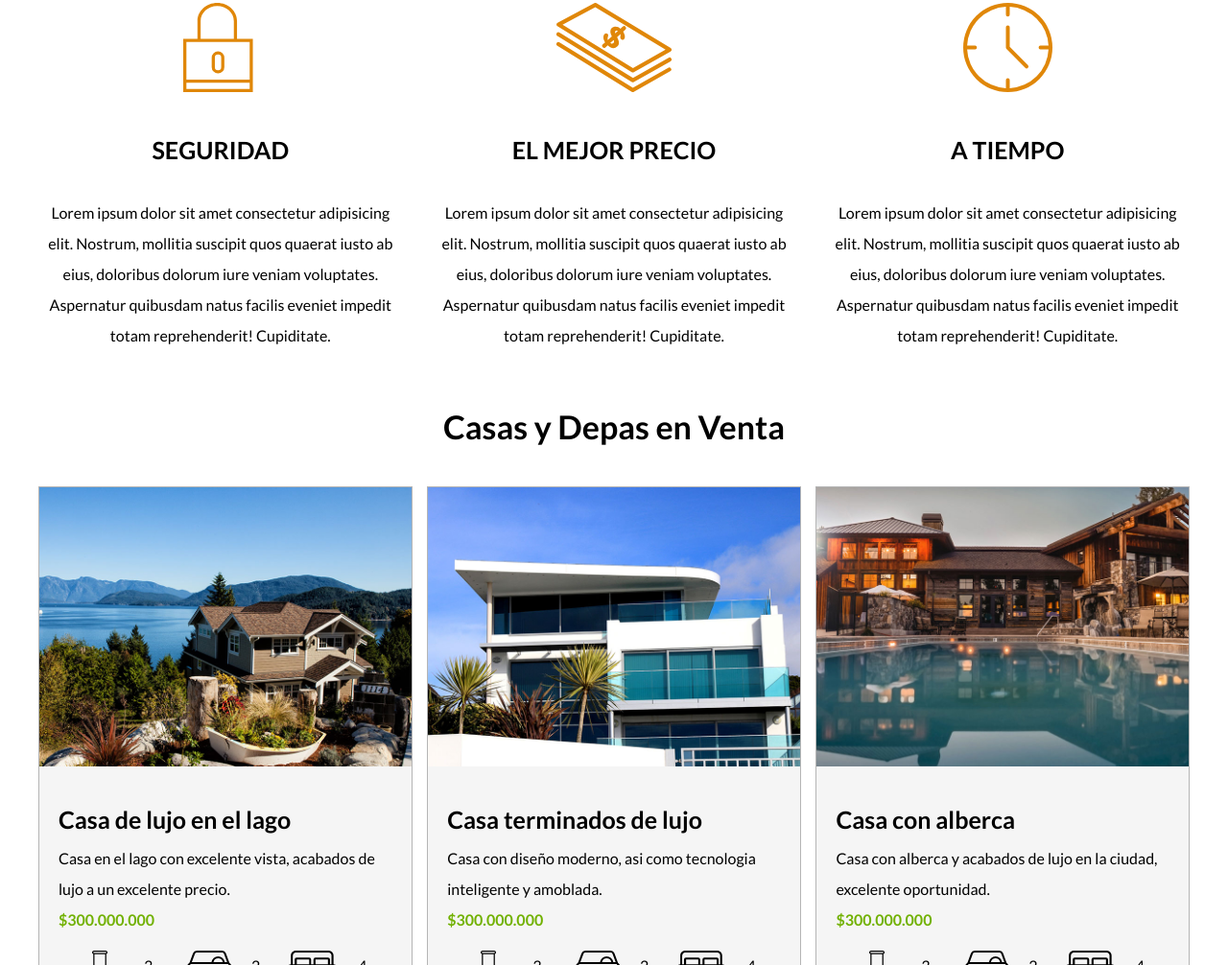
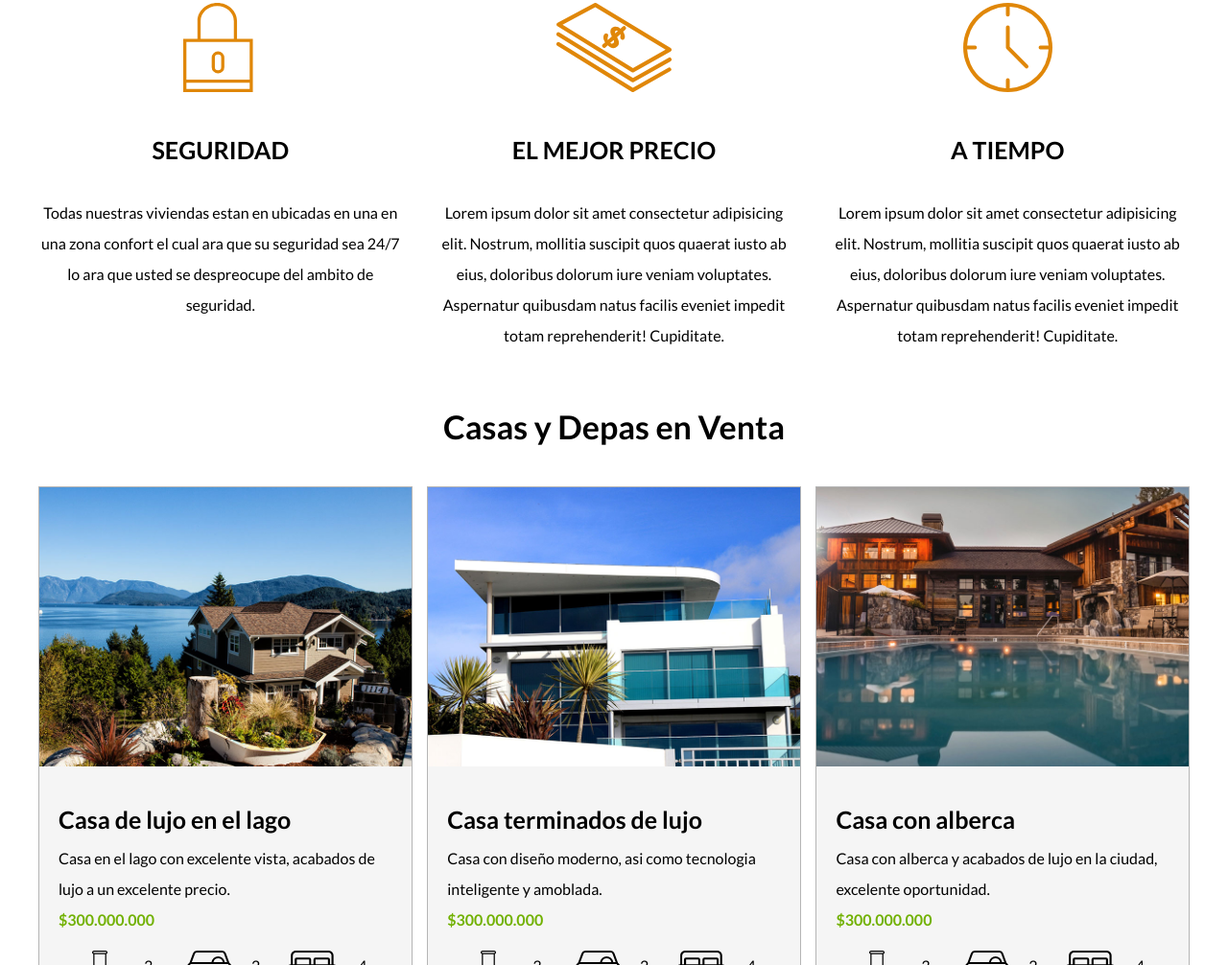
Before and after one commit to eddyramoss/bienes_raices, a plain HTML site: page index.html in a window 1280 px wide. Shown: the part 921-1927 px from the top of the page at 96% size. Drawn offline with Linux system fonts and the light colour scheme.

Commit message:
se agrego parrafo en el area de seguridad

```diff
--- a/index.html
+++ b/index.html
@@ -46,10 +46,9 @@
           <img src="img/icono1.svg" alt="Icono seguridad" />
           <h3>Seguridad</h3>
           <p>
-            Lorem ipsum dolor sit amet consectetur adipisicing elit. Nostrum,
-            mollitia suscipit quos quaerat iusto ab eius, doloribus dolorum iure
-            veniam voluptates. Aspernatur quibusdam natus facilis eveniet
-            impedit totam reprehenderit! Cupiditate.
+            Todas nuestras viviendas estan en ubicadas en una en una zona confort
+            el cual ara que su seguridad sea 24/7 lo ara que usted se despreocupe
+            del ambito de seguridad.
           </p>
         </div>
 
```
